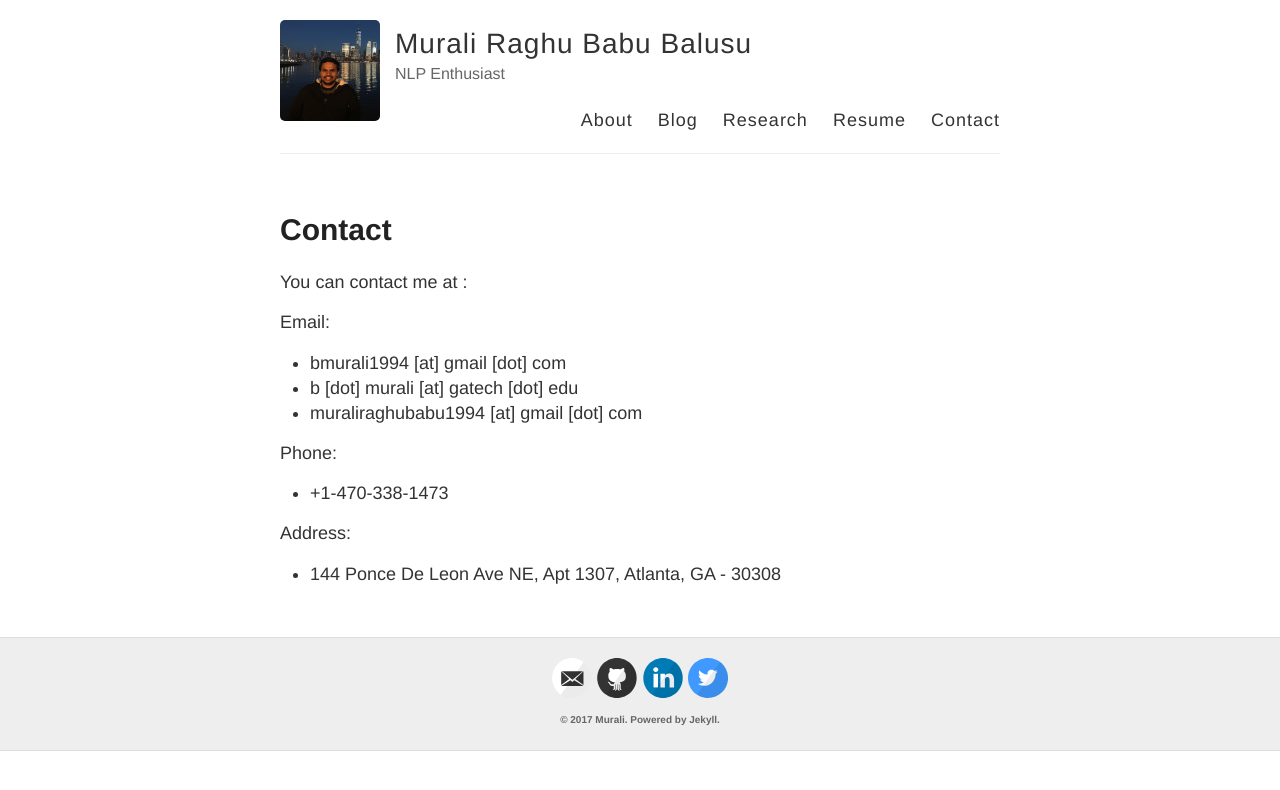
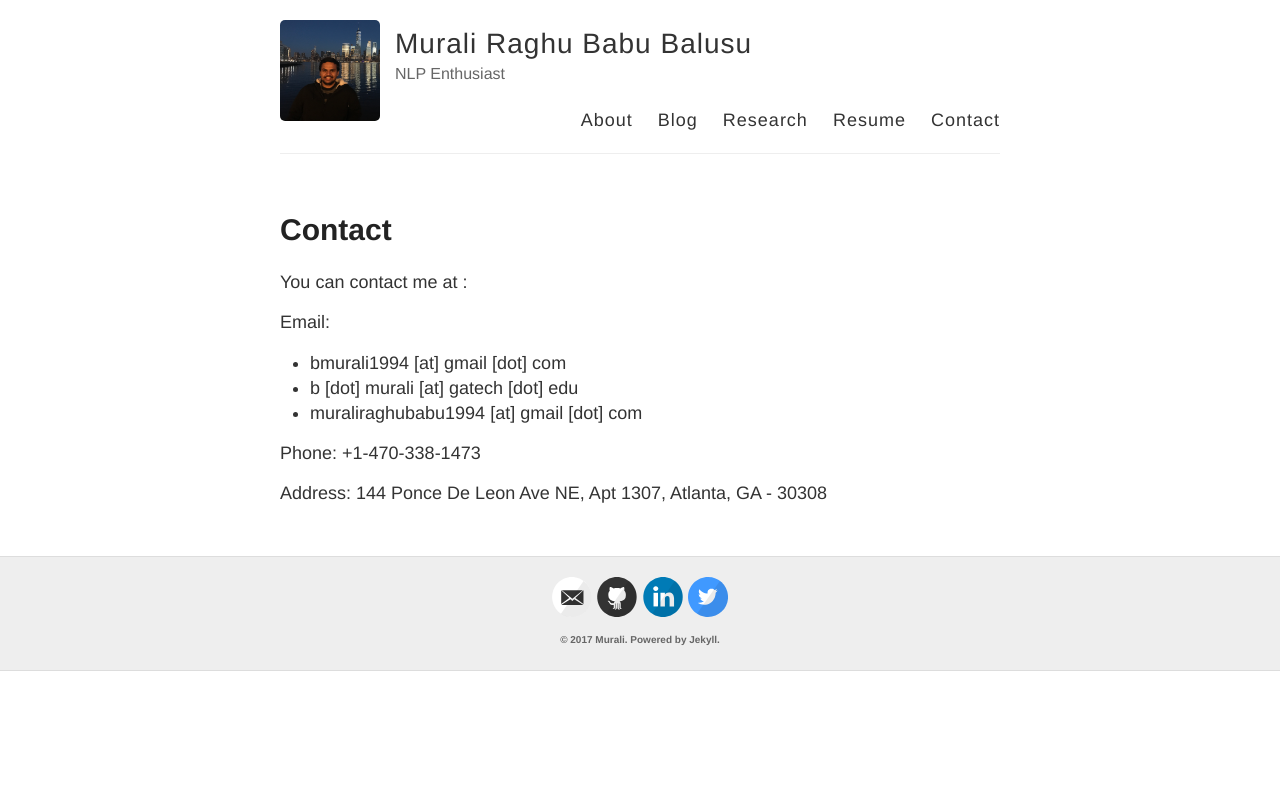
Before and after one commit to bmurali1994/bmurali1994.github.io, a Jekyll site: the page built from contact.md, in a window 1280 px wide. Shown: the top 790 px of the page. Built offline with Jekyll 4.4.1, drawn with Linux system fonts in a browser that asks for light colours.

Commit message:
again changed layout

```diff
--- a/contact.md
+++ b/contact.md
@@ -12,10 +12,6 @@ Email:
 - b [dot] murali [at] gatech [dot] edu
 - muraliraghubabu1994 [at] gmail [dot] com
 
-Phone:
+Phone: +1-470-338-1473
 
-- +1-470-338-1473
-
-Address:
-
-- 144 Ponce De Leon Ave NE, Apt 1307, Atlanta, GA - 30308
+Address: 144 Ponce De Leon Ave NE, Apt 1307, Atlanta, GA - 30308
--- a/index.html
+++ b/index.html
@@ -55,7 +55,7 @@
     <div id="main" role="main" class="container">
       <article class="page">
 
-  <h1>Welcome</h1>
+  <h1>Welcome!</h1>
 
   <div class="entry">
     <p>Hi!</p>
```
Also changed, not shown: about.md (+1 -1 lines).
